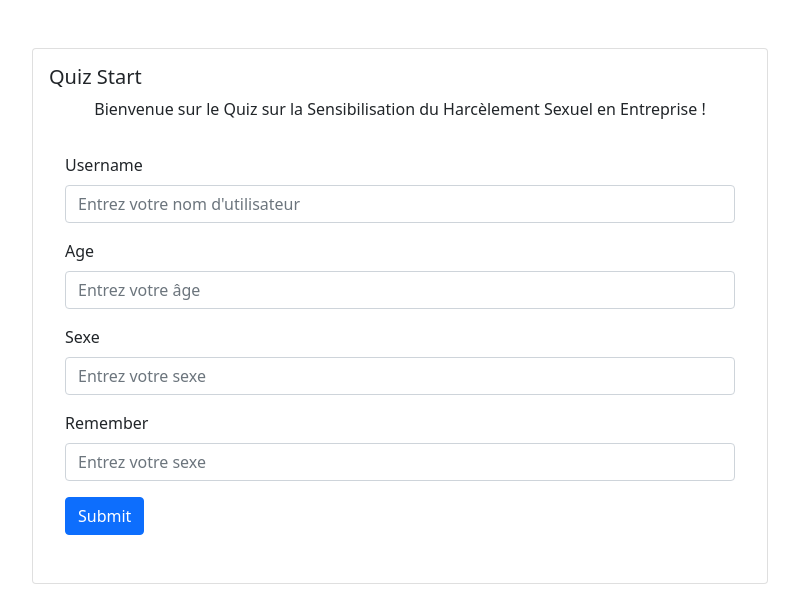
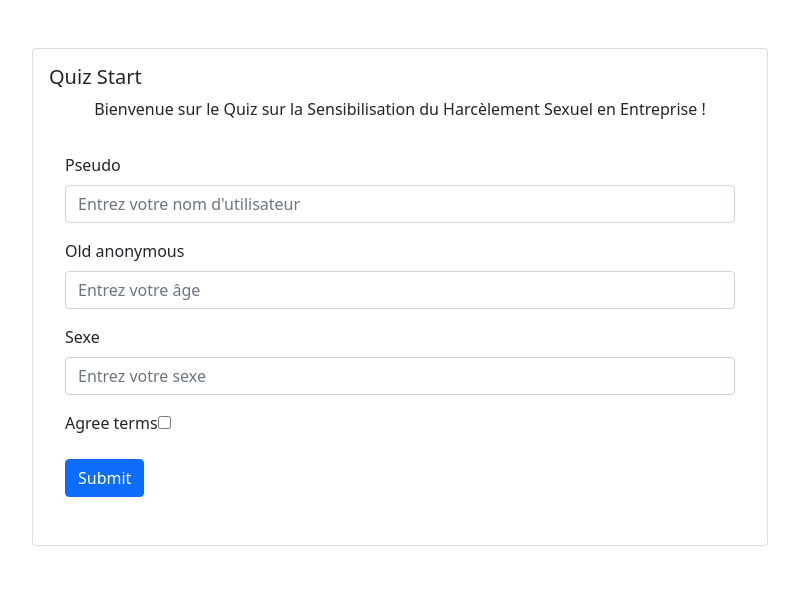
Before and after one commit to ClemLcs/PC-EPSI-Workshop-M1, a Symfony app: template templates/quiz/index.html.twig in a window 1280 px wide. Shown: the top 593 px of the page, without its empty margins (240-1039 px from the left). Run offline with Twig, Linux system fonts and the light colour scheme; the template is opened without the code that fills it, so the values that code supplies are empty; form fields are guessed from the names that the template uses; some libraries are stand-ins or nearby versions.

Commit message:
fix: form start

```diff
--- a/templates/quiz/index.html.twig
+++ b/templates/quiz/index.html.twig
@@ -107,14 +107,14 @@
 										'class': 'was-validated'
 										}
 								}) }}
-								{{ form_row(anonymousForm.username, {
+								{{ form_row(anonymousForm.pseudo, {
 									'attr': {
 										'class': 'form-control',
 										'placeholder': 'Entrez votre nom d\'utilisateur',
 										'required': true
 									}
 								}) }}
-								{{ form_row(anonymousForm.age, {
+								{{ form_row(anonymousForm.old_anonymous, {
 									'attr': {
 										'class': 'form-control',
 										'placeholder': 'Entrez votre âge',
@@ -128,7 +128,7 @@
 										'required': true
 									}
 								}) }}
-								{{ form_row(anonymousForm.remember, {
+								{{ form_row(anonymousForm.agreeTerms, {
 									'attr': {
 										'class': 'form-control',
 										'placeholder': 'Entrez votre sexe',
```
Also changed, not shown: src/Controller/QuizController.php (+2 -9 lines), src/Form/AnonymousFormType.php (+8 -3 lines).
